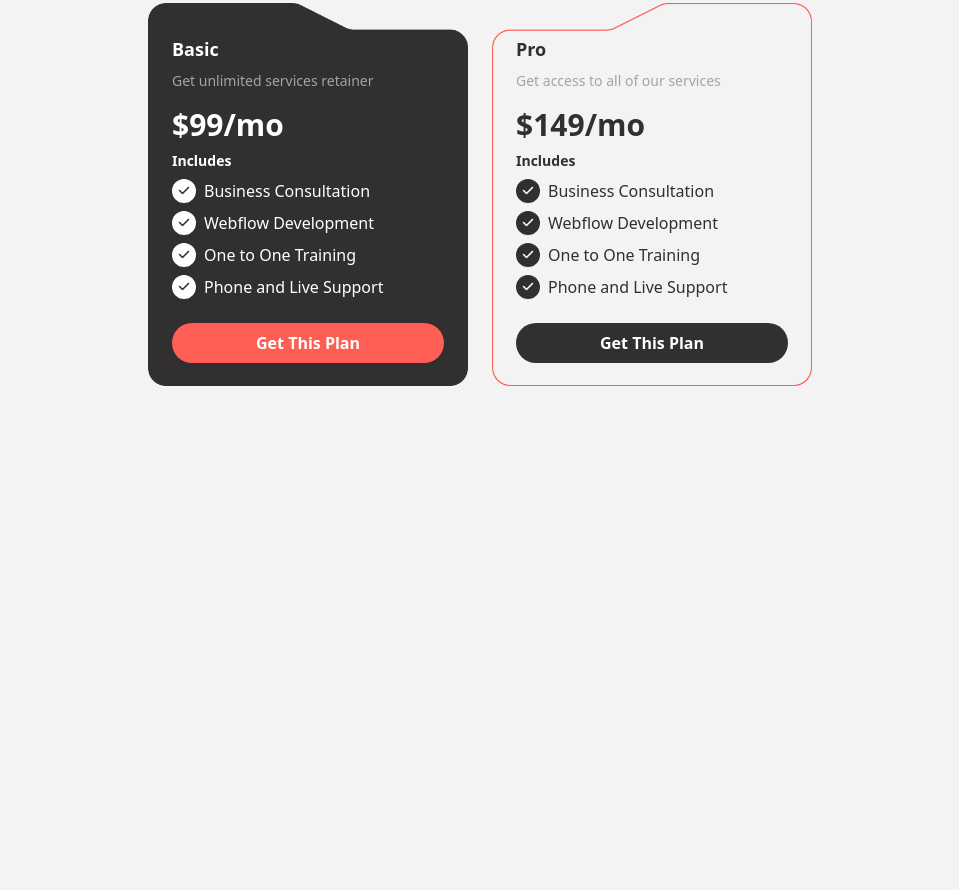
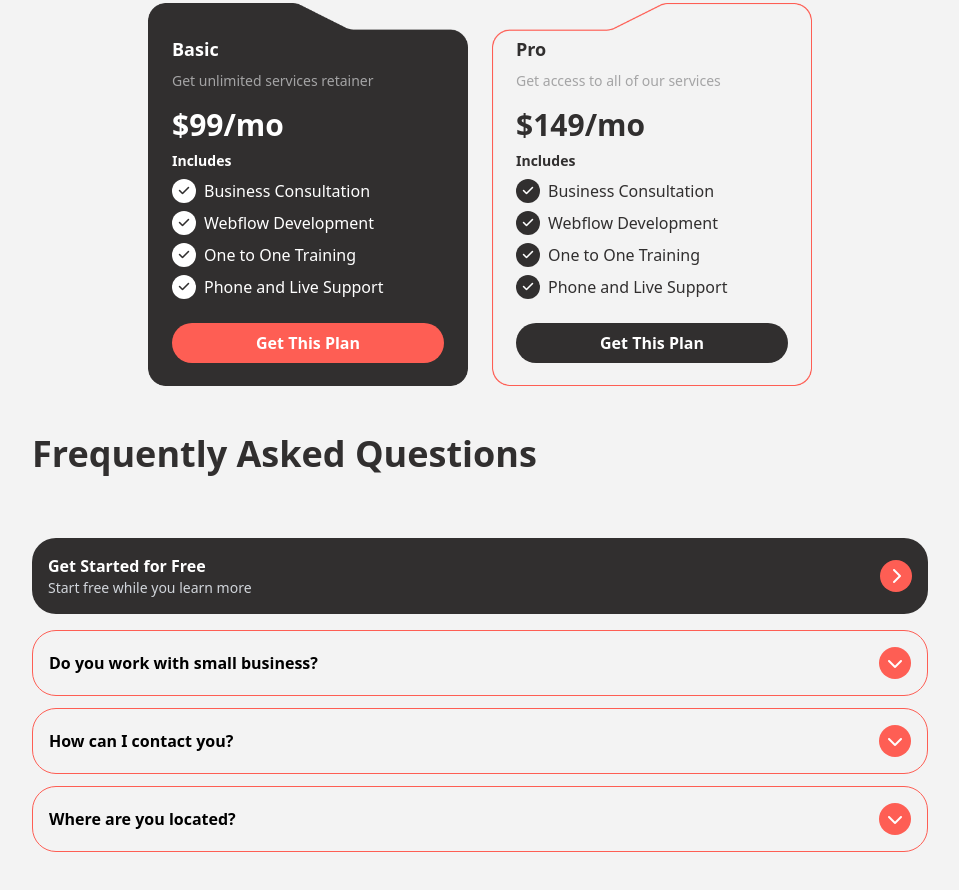
Before and after one commit to eman-2001-fep/CreaNova_website_tailwindcss, a website: page dist/index.html in a window 1280 px wide. Shown: the part 8098-8988 px from the top of the page, without its empty margins (160-1119 px from the left). Before the commit the page ends 8504 px from the top, so only its background shows below. Drawn offline with Linux system fonts and the light colour scheme; a web font is replaced by a local one.

Commit message:
add questions section

```diff
--- a/dist/index.html
+++ b/dist/index.html
@@ -421,6 +421,46 @@
 
 
 </div>
+<!-- FAQ Section -->
+<section class="max-w-4xl mx-auto my-12">
+  <h2 class="text-4xl text-[#312F2F] font-bold mb-16">Frequently Asked Questions</h2>
+
+  <!-- Get Started for Free -->
+  <div class="flex justify-between items-center bg-[#312F2F] text-white p-4 rounded-3xl cursor-pointer">
+    <div>
+      <p class="font-bold">Get Started for Free</p>
+      <p class="text-sm text-gray-300">Start free while you learn more</p>
+    </div>
+    <div class="w-8 h-8 flex justify-center items-center bg-[#FE5E54] rounded-full">
+      <i class="fa-solid fa-chevron-right text-white"></i>
+    </div>
+  </div>
+
+  <!-- FAQ Items -->
+  <div class="space-y-3 mt-4">
+    <div class="flex justify-between items-center border border-[#FE5E54] p-4 rounded-3xl cursor-pointer">
+      <p class="font-semibold">Do you work with small business?</p>
+      <div class="w-8 h-8 flex justify-center items-center bg-[#FE5E54] rounded-full">
+        <i class="fa-solid fa-chevron-down text-white"></i>
+      </div>
+    </div>
+
+    <div class="flex justify-between items-center border border-[#FE5E54] p-4 rounded-3xl cursor-pointer">
+      <p class="font-semibold">How can I contact you?</p>
+      <div class="w-8 h-8 flex justify-center items-center bg-[#FE5E54] rounded-full">
+        <i class="fa-solid fa-chevron-down text-white"></i>
+      </div>
+    </div>
+
+    <div class="flex justify-between items-center border border-[#FE5E54] p-4 rounded-3xl cursor-pointer">
+      <p class="font-semibold">Where are you located?</p>
+      <div class="w-8 h-8 flex justify-center items-center bg-[#FE5E54] rounded-full">
+        <i class="fa-solid fa-chevron-down text-white"></i>
+      </div>
+    </div>
+  </div>
+</section>
+
 
 
 
```
Also changed, not shown: dist/style.css.
